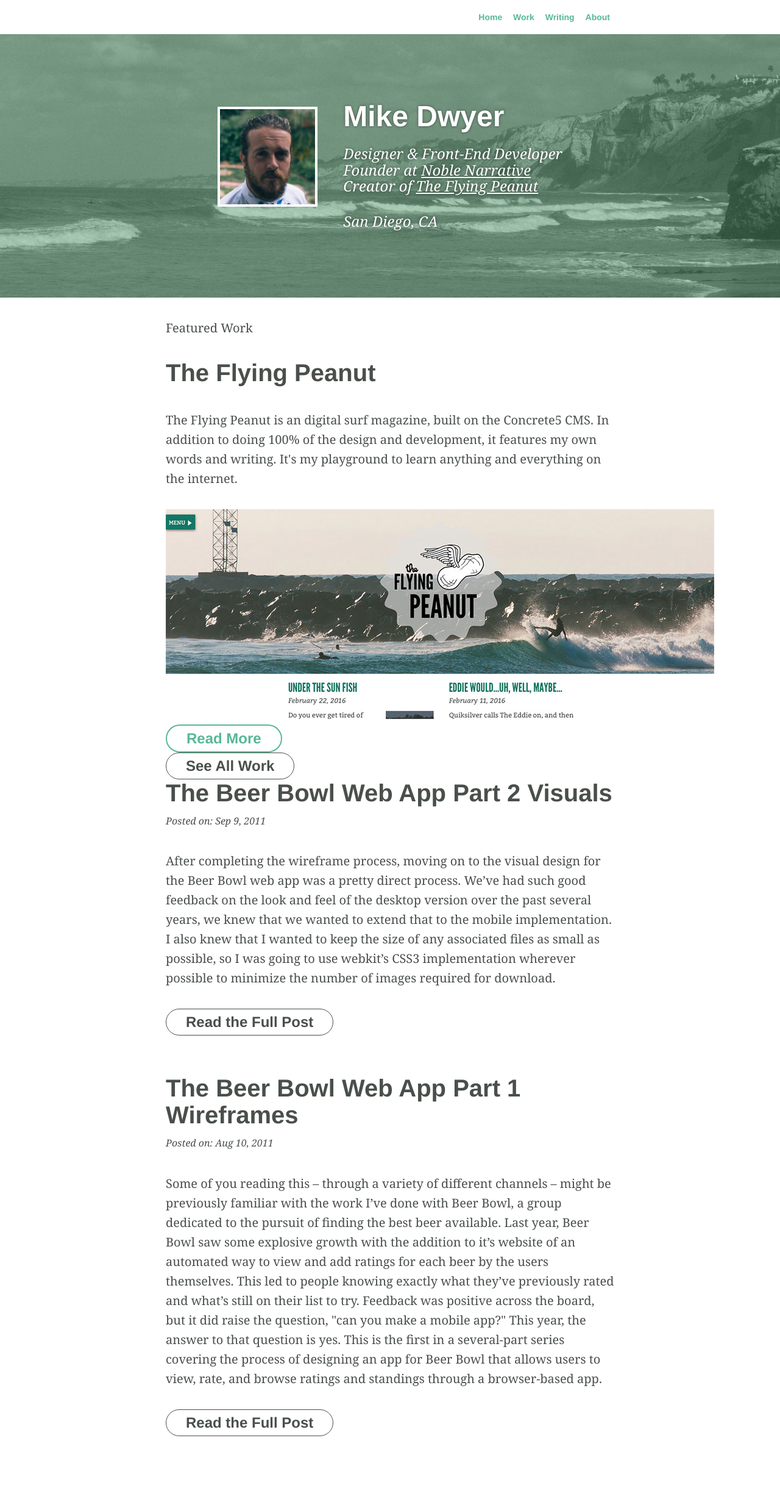
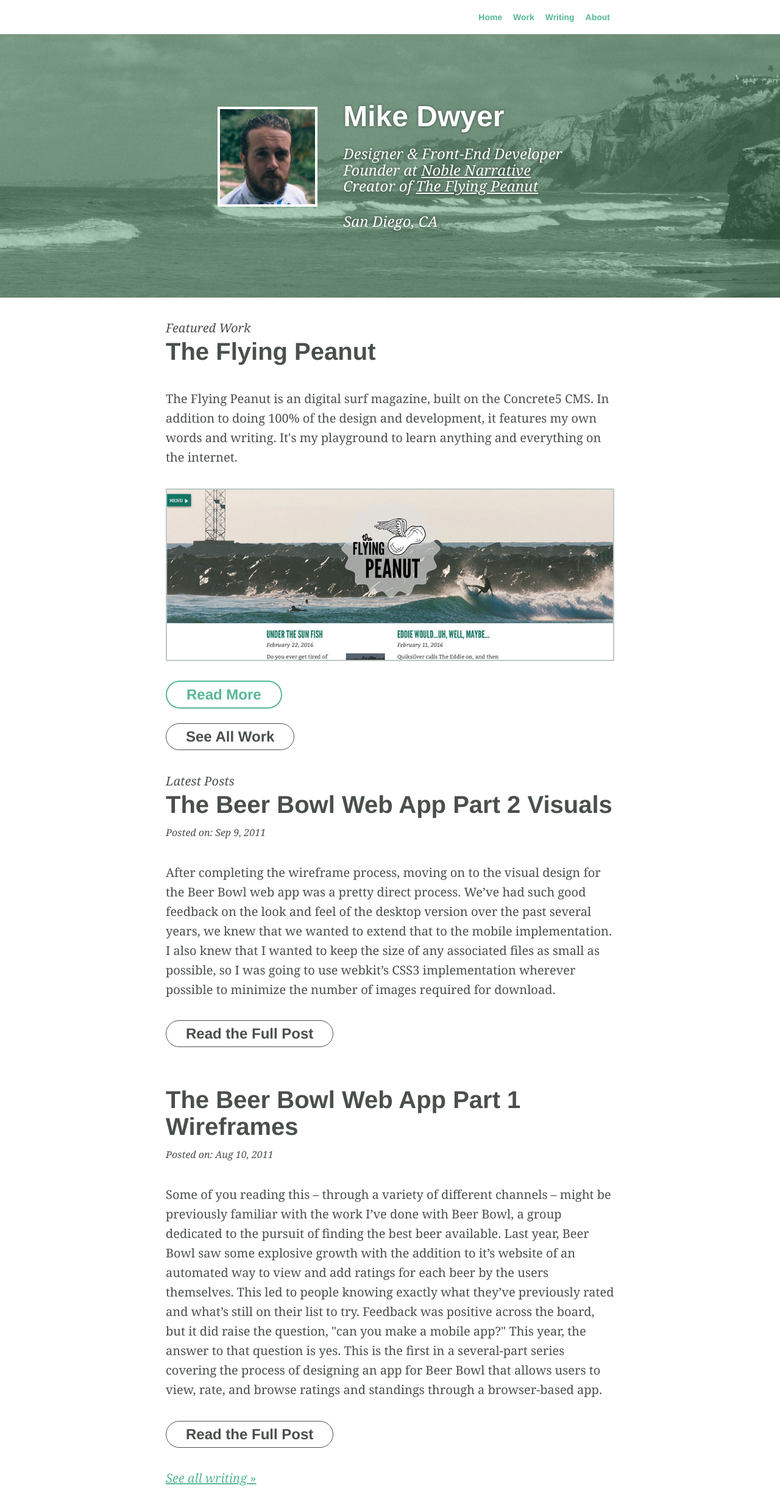
Before and after one commit to scruffypixels/scruffypixels.github.io, a Jekyll site: the page built from index.html, in a window 1280 px wide. Shown: the whole page at 61% size. Built offline with Jekyll 4.4.1, drawn with Linux system fonts in a browser that asks for light colours; some web fonts are replaced; before the commit the page ends 2419 px from its top, so only the background shows below that.

Commit message:
Home page styling

```diff
--- a/css/main.scss
+++ b/css/main.scss
@@ -335,54 +335,6 @@
 		z-index: 1;
 		width: 100%;
 	}
-
-	&.front {
-		@include smoothie();
-
-		color: #ffffff;
-		height: auto;
-		padding: 32px;
-
-		&:after {
-			background: url('../images/home-background.jpg') scroll center center no-repeat;
-			background-size: cover;
-		}
-
-		.flex-div {
-			position: relative;
-			z-index: 2;
-		}
-
-		.intro, img {
-			margin: 0 auto;
-			max-width: 480px;
-			width: 100%;
-		}
-
-		.intro { text-shadow: 0 0 4px rgba(0,0,0,.5); }
-
-		a { color: #ffffff; }
-
-		p {
-			font-size: 1.4285em;
-			font-style: italic;
-			line-height: 1.2em;
-			margin: .6em 0 1.6em;
-		}
-
-		h1 {
-			font-size: 2.5714em;
-			margin-bottom: 0;
-			padding: 0;
-			position: static;
-		}
-
-		img {
-			border: 4px solid #fff;
-			display: block;
-		}
-	}
-
 }
 
 @include media-query( $break1 ) {
@@ -393,50 +345,6 @@
 			bottom: 48px;
 			padding: 0 48px;
 		}
-
-
-		&.front {
-			align-items: center;
-			min-height: 432px;
-
-			&, .flex-div {
-				display: flex;
-				justify-content: center;
-			}
-
-			.flex-div { align-items: flex-start; }
-
-			.intro {
-				order: 1;
-				margin: 0;
-				width: auto;
-			}
-
-			img {
-				margin-top: 8px;
-				order: 0;
-			}
-
-			h1 {
-				font-size: 2.4em;
-			}
-
-			p {
-				font-size: 1.2em;
-				line-height: 1.11167em;
-				margin: 1em 0 1.3em;
-
-				&:last-child { margin-bottom: 0; }
-			}
-
-			img {
-				height: 164px;
-				margin-right: 42px;
-				width: 164px;
-			}
-
-		}
-
 	}
 }
 
@@ -587,3 +495,113 @@
 		margin-top: 0;
 	}
 }
+
+/* Home Page */
+
+.hero.front {
+	@include smoothie();
+
+	color: #ffffff;
+	height: auto;
+	padding: 32px;
+
+	&:after {
+		background: url('../images/home-background.jpg') scroll center center no-repeat;
+		background-size: cover;
+	}
+
+	.flex-div {
+		position: relative;
+		z-index: 2;
+	}
+
+	.intro, img {
+		margin: 0 auto;
+		max-width: 480px;
+		width: 100%;
+	}
+
+	.intro { text-shadow: 0 0 4px rgba(0,0,0,.5); }
+
+	a { color: #ffffff; }
+
+	p {
+		font-size: 1.4285em;
+		font-style: italic;
+		line-height: 1.2em;
+		margin: .6em 0 1.6em;
+	}
+
+	h1 {
+		font-size: 2.5714em;
+		margin-bottom: 0;
+		padding: 0;
+		position: static;
+	}
+
+	img {
+		border: 4px solid #fff;
+		display: block;
+	}
+}
+
+@include media-query( $break1 ) {
+	.hero.front {
+		align-items: center;
+		min-height: 432px;
+
+		&, .flex-div {
+			display: flex;
+			justify-content: center;
+		}
+
+		.flex-div { align-items: flex-start; }
+
+		.intro {
+			order: 1;
+			margin: 0;
+			width: auto;
+		}
+
+		img {
+			margin-top: 8px;
+			order: 0;
+		}
+
+		h1 {
+			font-size: 2.4em;
+		}
+
+		p {
+			font-size: 1.2em;
+			line-height: 1.11167em;
+			margin: 1em 0 1.3em;
+
+			&:last-child { margin-bottom: 0; }
+		}
+
+		img {
+			height: 164px;
+			margin-right: 42px;
+			width: 164px;
+		}
+	}
+}
+
+.home-label {
+	font-style: italic;
+	margin-bottom: 0;
+}
+
+.featured-work img {
+	border: 2px solid $ltGray;
+	display: block;
+	margin: 0 auto 32px;
+	max-width: 100%;
+}
+
+.button:not(:last-child), .button-sec:not(:last-child) {
+	margin-bottom: 1em;
+}
+
+.latest-posts .post-excerpt:last-of-type { margin-bottom: 0; }
--- a/index.html
+++ b/index.html
@@ -18,9 +18,11 @@
 	</div> <!-- .featured-work -->
 
 	<div class="latest-posts">
+		<p class="home-label">Latest Posts</p>
 		{% for post in site.posts limit:2 %}
 			{% include post-excerpt.html %}
 		{% endfor %}
+		<p class="home-label"><a href="{{ site.baseurl }}/writing/">See all writing &raquo;</a></p>
 
 	</div> <!-- .latest-posts -->
 
```
